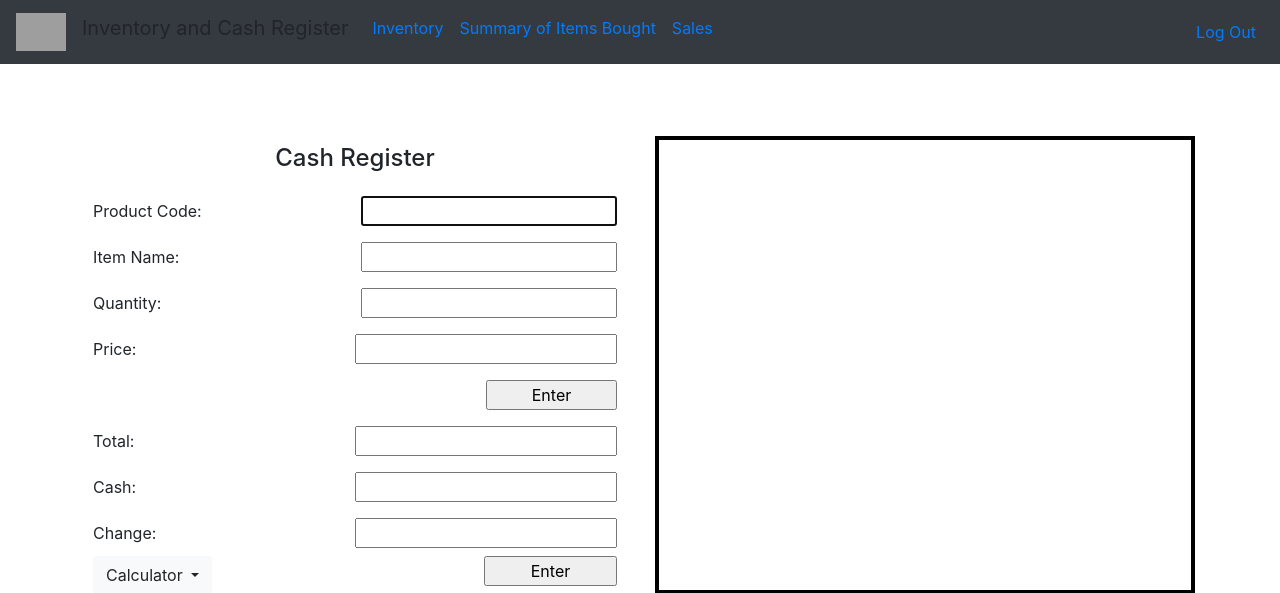
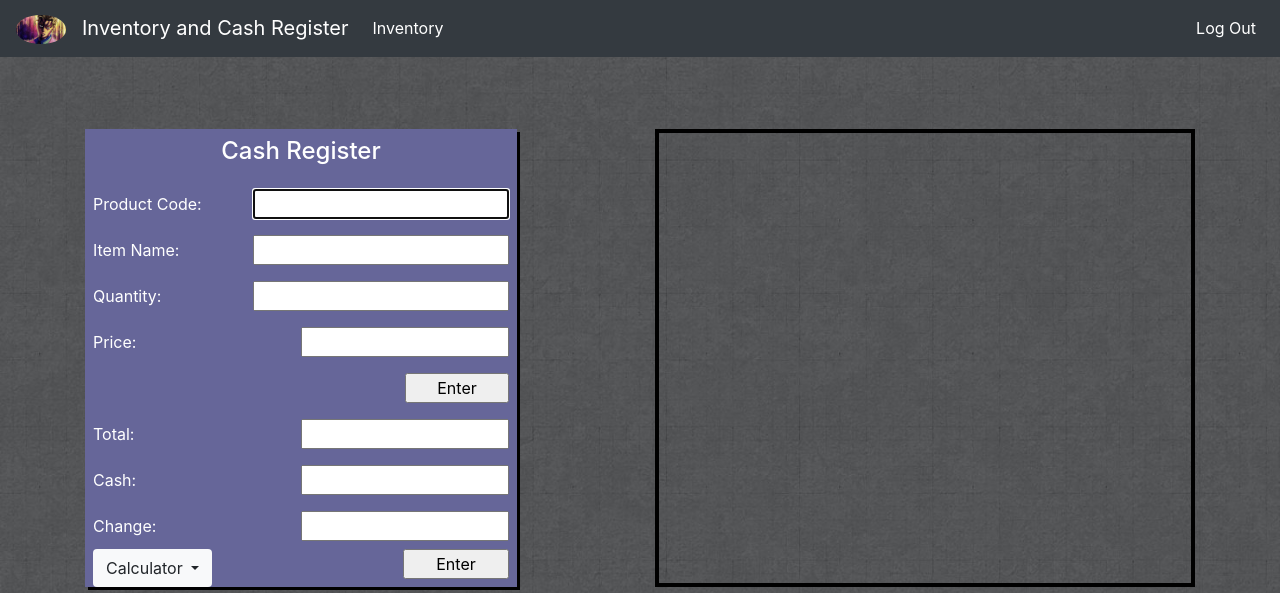
Before and after one commit to jmf08/cashreg, a Django app: page /CashRegister/ in a window 1280 px wide. Shown: the top 593 px of the page. Run offline with Django 3.2, Linux system fonts and the light colour scheme; some libraries are stand-ins or nearby versions; grey boxes are pictures that could not be loaded.

Commit message:
Update Cash Register 3.html

```diff
--- a/elective2/sampleApp/templates/acts/Cash Register 3.html
+++ b/elective2/sampleApp/templates/acts/Cash Register 3.html
@@ -1,3 +1,5 @@
+{% load static %}
+
 <!DOCTYPE html>
 <html>
 <head>
@@ -8,7 +10,8 @@
     <script src="https://cdnjs.cloudflare.com/ajax/libs/popper.js/1.16.0/umd/popper.min.js"></script>
     <script src="https://maxcdn.bootstrapcdn.com/bootstrap/4.5.2/js/bootstrap.min.js"></script>
     <script src="https://kit.fontawesome.com/722c5ad8e3.js" crossorigin="anonymous"></script>
-    <link rel="stylesheet" href="Cash Register 3.css">
+    <link rel="stylesheet" type="text/css" href="{% static '/CSS/Cash Register 3.css' %}">
+    <body style="background-image: url('{% static "Media/GrayBG.jpg"%}');">
     <title>Cash Register</title>
 </head>
 <script src="Cash Register 3.js"></script>
@@ -16,24 +19,18 @@
     <nav class="navbar navbar-expand-lg bg-dark">
         <ul class="navbar-nav">
             <li class="navbar-brand">
-                <img src = "Yoshikage Kira.png" alt="Logo" width="50px;">
+                <img src="{% static 'Media/Yoshikage Kira.png' %}" class="rounded-circle" alt="logo" width="50px;">
             </li>
             <li class="navbar-brand">
                 Inventory and Cash Register
             </li>
             <li class="nav-item">
-                <a class="nav-link" href="Inventory 4.html">Inventory</a>
-            </li>
-            <li class="nav-item">
-                <a class="nav-link" href="Summary 6.html">Summary of Items Bought</a>
-            </li>
-            <li class="nav-item">
-                <a class="nav-link" href="Sales 7.html">Sales</a>
+                <a class="nav-link" href="Inventory">Inventory</a>
             </li>
         </ul>
         <ul class="navbar-nav ml-auto">
             <li class="nav-item">
-                <a class="nav-link" href="Log-in 1.html">Log Out</a>
+                <a class="nav-link" href="login">Log Out</a>
             </li>
         </ul>
     </nav>
@@ -106,7 +103,7 @@
                 </div>
             </div>
             <div class="col-lg-6" id="col2">
-                <iframe src="CashRegIframe.html" class="responsive-iframe" style="border: 4px solid black"
+                <iframe src="CashRegIframe" class="responsive-iframe" style="border: 4px solid black"
                 allowtransparency="true" height="100%" width="100%" title="Cash Register Table"></iframe>
                 <button onclick="window.location.href=''" class="btn btn-dark float-right">Reset</button></td>
             </div>
```
